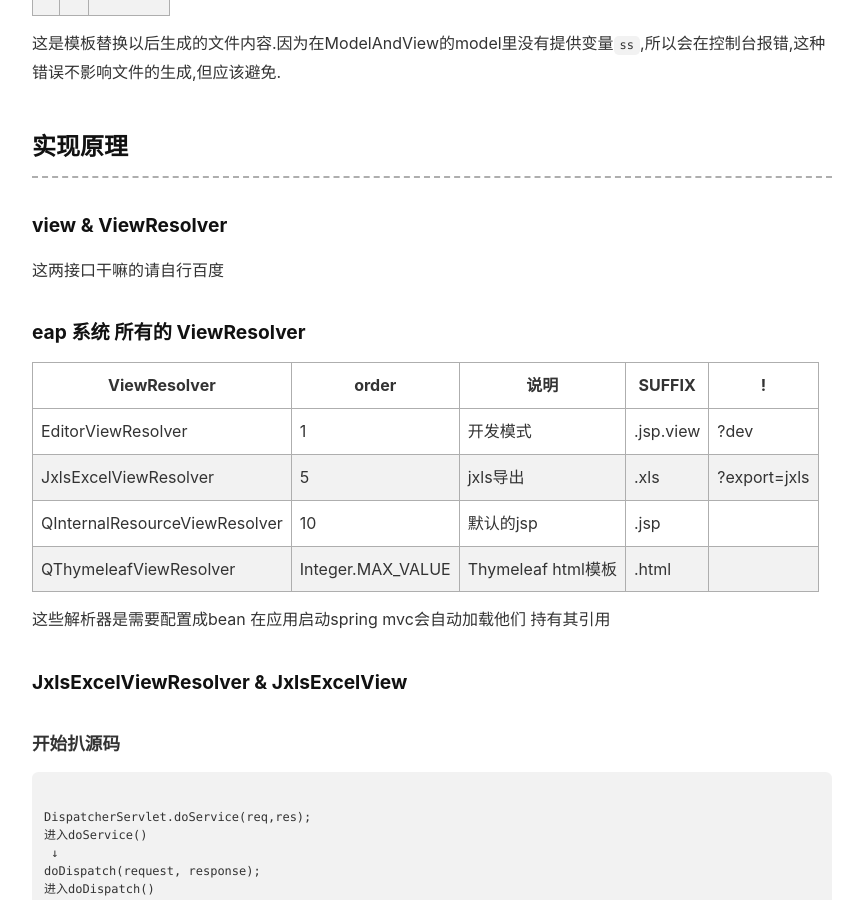
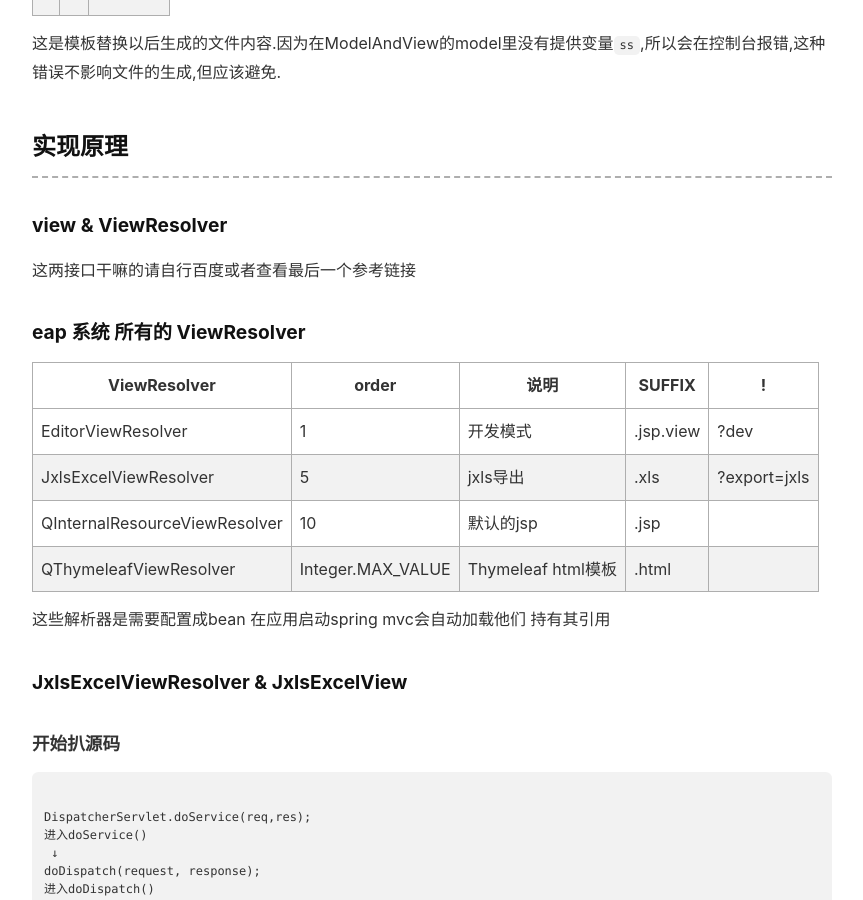
Before and after one commit to FireLee1413/hfvast.github.io, a Jekyll site: the page built from _posts/2018-03-02-eap功能介绍-jxls导出.md, in a window 1280 px wide and 900 px high, scrolled down 1563 px. Shown: the whole window, without its empty margins (88-951 px from the left). Built offline with Jekyll 4.4.1, drawn with Linux system fonts in a browser that asks for light colours; nearby versions of some CDN libraries; comment, search, counter and statistics services are not loaded; some of the changed text lies outside the part shown.

Commit message:
添加一个接口说明的参考链接

```diff
--- a/_posts/2018-03-02-eap功能介绍-jxls导出.md
+++ b/_posts/2018-03-02-eap功能介绍-jxls导出.md
@@ -58,7 +58,7 @@ jxls导出使用模板view接口进行处理,之前的导出配置表头,数据
 
 ### view &  ViewResolver
 
-这两接口干嘛的请自行百度
+这两接口干嘛的请自行百度或者查看最后一个参考链接
 
 ### eap 系统 所有的 ViewResolver
 
```
Also changed, not shown: other parts of _posts/2018-03-02-eap功能介绍-jxls导出.md (+2 -0 lines).
